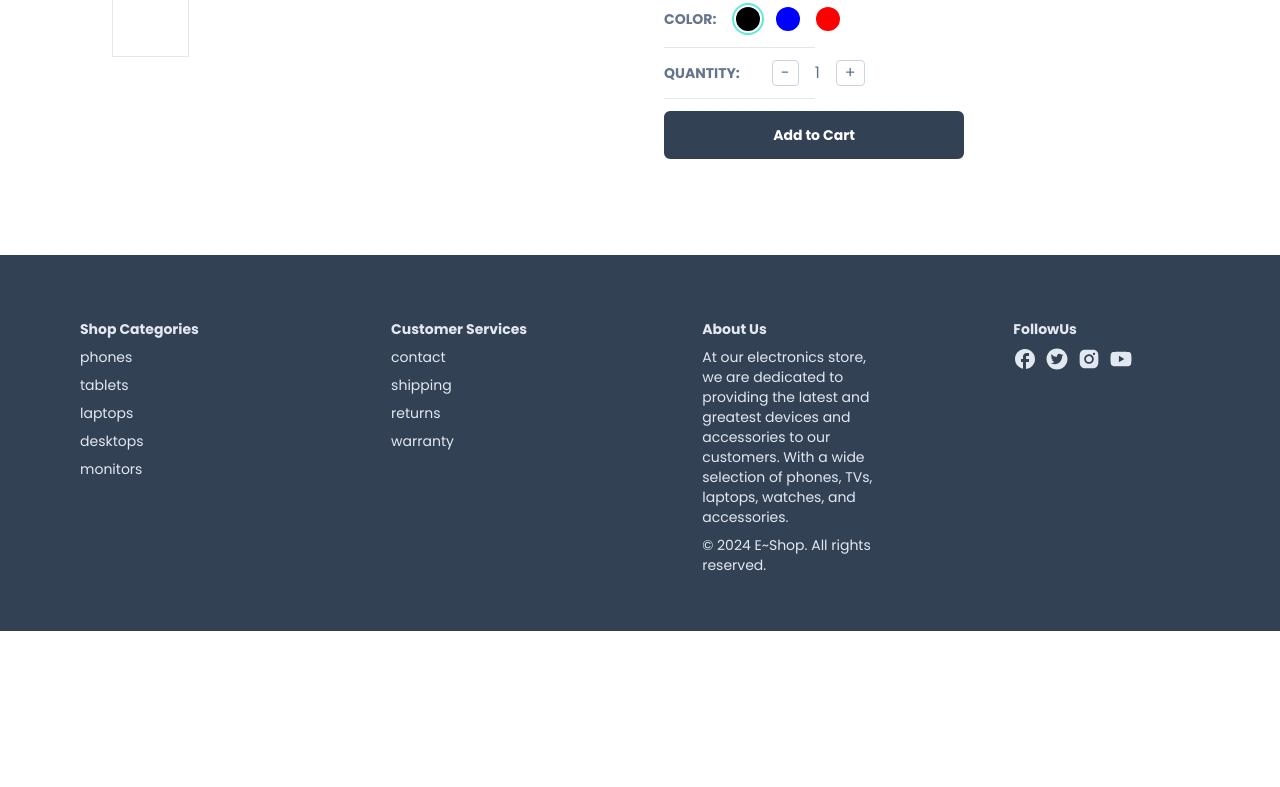
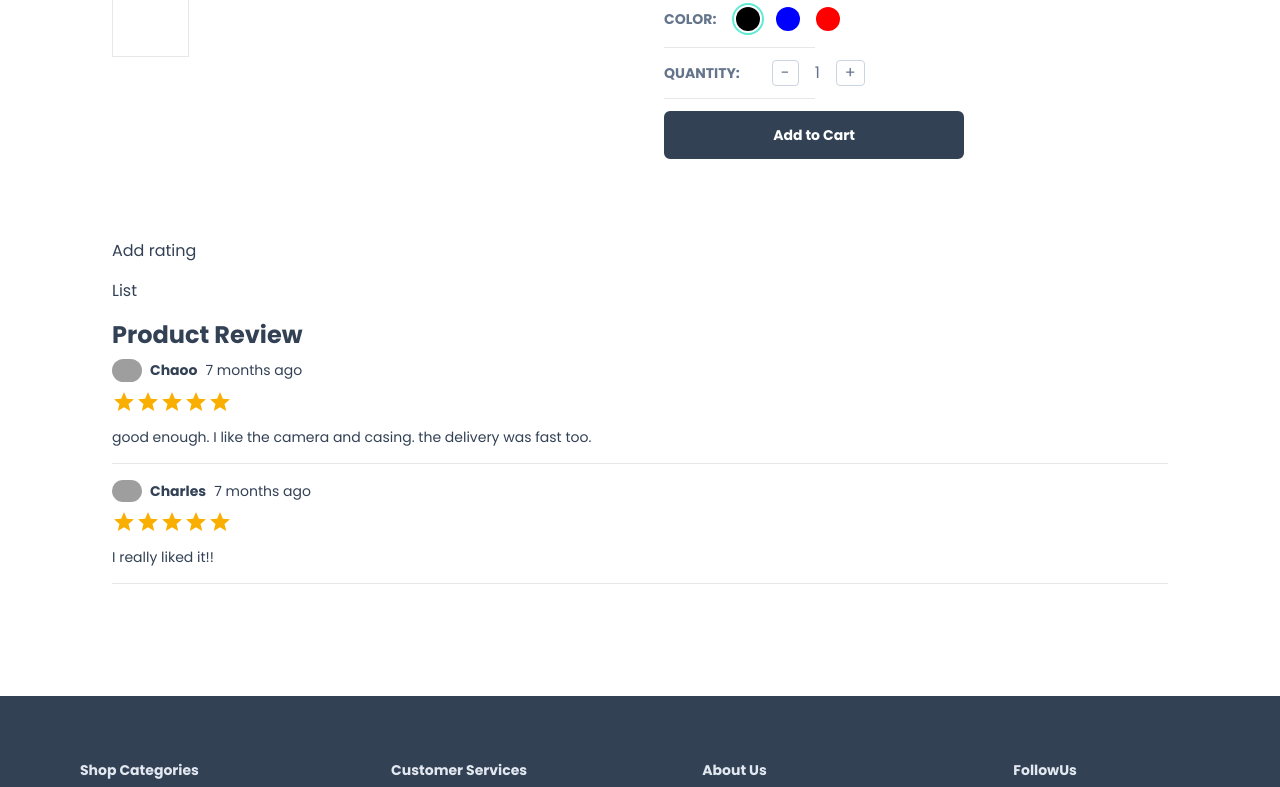
Before and after one commit to qhungo0125/nextjs-shop, a Next.js app: page /product/648437b38c44d52b9542e340 in a window 1280 px wide. Shown: the part 532-1319 px from the top of the page. Before the commit the page ends 1163 px from the top, so only its background shows below. Built offline with nearby package versions, Linux system fonts and the light colour scheme; grey boxes are pictures that could not be loaded.

Commit message:
add rating product

```diff
--- a/app/product/[productId]/page.tsx
+++ b/app/product/[productId]/page.tsx
@@ -1,5 +1,6 @@
 import Container from '@/components/container/Container';
 import ProductDetail from '@/components/product/ProductDetail';
+import Ratings from '@/components/product/Ratings';
 import { products } from '@/data/products';
 import React from 'react';
 interface Props {
@@ -16,6 +17,11 @@ const ProductPage: React.FC<Props> = (props) => {
     <div className='p-8'>
       <Container>
         <ProductDetail product={products[2]} />
+        <div className='flex flex-col mt-20 gap-4'>
+          <div>Add rating</div>
+          <div>List</div>
+          <Ratings product={products[2]} />
+        </div>
       </Container>
     </div>
   );
--- /dev/null
+++ b/components/Heading.tsx
@@ -0,0 +1,17 @@
+import React from 'react';
+
+interface Props {
+  title: string;
+  center?: boolean;
+}
+
+const Heading: React.FC<Props> = (props) => {
+  const { title, center } = props;
+  return (
+    <div className={center ? 'text-center' : 'text-start'}>
+      <h1 className='font-bold text-2xl'>{title}</h1>
+    </div>
+  );
+};
+
+export default Heading;
--- /dev/null
+++ b/components/product/Ratings.tsx
@@ -0,0 +1,50 @@
+'use client';
+
+import React from 'react';
+import Heading from '../Heading';
+import moment from 'moment';
+import { Rating } from '@mui/material';
+import { calculateRating } from '@/utils/calculate';
+import UserAvatar from './UserAvatar';
+interface Props {
+  product: any;
+}
+
+const ProductRatings: React.FC<Props> = (props) => {
+  const { product } = props;
+  const { reviews } = product;
+  const rating = React.useMemo(() => {
+    return calculateRating(reviews);
+  }, [reviews]);
+
+  return (
+    <div>
+      <Heading title='Product Review' />
+      <div className='text-sm mt-2'>
+        {product.reviews &&
+          product.reviews.map((review: any) => {
+            return (
+              <div key={review.id} className='max-w-300px'>
+                <div className='flex gap-2 items-center'>
+                  <div>
+                    <UserAvatar src={review.user.image} />
+                  </div>
+                  <div className='font-semibold'>{review?.user.name}</div>
+                  <div className='font-light'>
+                    {moment(review.createdDate).fromNow()}
+                  </div>
+                </div>
+                <div className='mt-2'>
+                  <Rating value={rating} />
+                  <div className='mt-2'>{review.comment}</div>
+                  <hr className='my-4' />
+                </div>
+              </div>
+            );
+          })}
+      </div>
+    </div>
+  );
+};
+
+export default ProductRatings;
--- /dev/null
+++ b/components/product/UserAvatar.tsx
@@ -0,0 +1,27 @@
+import Image from 'next/image';
+import React from 'react';
+import { FaUserCircle } from 'react-icons/fa';
+
+interface Props {
+  src?: string | null | undefined;
+}
+
+const UserAvatar: React.FC<Props> = (props) => {
+  const { src } = props;
+
+  if (!src) {
+    return <FaUserCircle size={24} />;
+  }
+
+  return (
+    <Image
+      src={src}
+      alt='user avatar'
+      className='rounded-full'
+      width={30}
+      height={30}
+    />
+  );
+};
+
+export default UserAvatar;
--- a/next.config.js
+++ b/next.config.js
@@ -6,6 +6,10 @@ const nextConfig = {
         protocol: 'https',
         hostname: 'm.media-amazon.com',
       },
+      {
+        protocol: 'https',
+        hostname: 'lh3.googleusercontent.com',
+      },
     ],
   },
 };
--- a/package.json
+++ b/package.json
@@ -12,6 +12,7 @@
     "@emotion/react": "^11.11.3",
     "@emotion/styled": "^11.11.0",
     "@mui/material": "^5.15.4",
+    "moment": "^2.30.1",
     "next": "14.0.4",
     "react": "^18",
     "react-dom": "^18",
```
Also changed, not shown: 1 other file (tests, documents, lock files or other folders).
